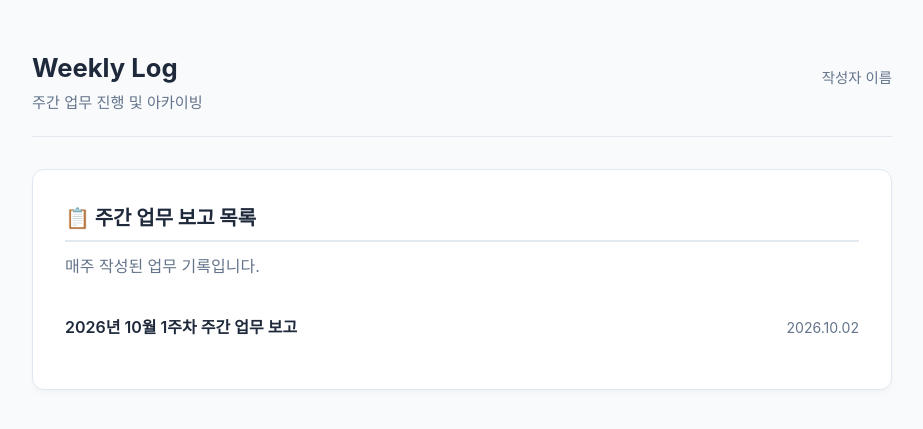
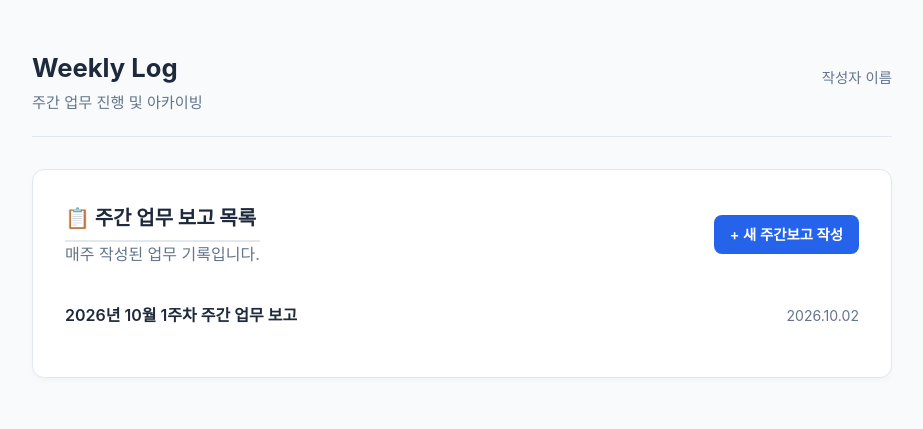
Before and after one commit to waguwagu796/weekly-log, a Jekyll site: the page built from index.html, in a window 1280 px wide. Shown: the top 429 px of the page, without its empty margins (178-1101 px from the left). Built offline with Jekyll 4.4.1, drawn with Linux system fonts in a browser that asks for light colours; some web fonts are replaced.

Commit message:
index.html 업데이트

```diff
--- a/index.html
+++ b/index.html
@@ -3,8 +3,13 @@ layout: default
 title: "주간 보고 목록"
 ---
 
-<h2 style="margin-top:0;">📋 주간 업무 보고 목록</h2>
-<p style="color: var(--text-muted); margin-bottom: 20px;">매주 작성된 업무 기록입니다.</p>
+<div style="display: flex; justify-content: space-between; align-items: center; margin-bottom: 20px;">
+  <div>
+    <h2 style="margin:0;">📋 주간 업무 보고 목록</h2>
+    <p style="color: var(--text-muted); margin: 0;">매주 작성된 업무 기록입니다.</p>
+  </div>
+  <a href="{{ '/write' | relative_url }}" style="background: var(--primary); color: white; padding: 8px 16px; border-radius: 8px; text-decoration: none; font-weight: 600; font-size: 0.9rem;">+ 새 주간보고 작성</a>
+</div>
 
 <div class="post-list">
   {% assign posts = site.weekly | sort: 'date' | reverse %}
```
